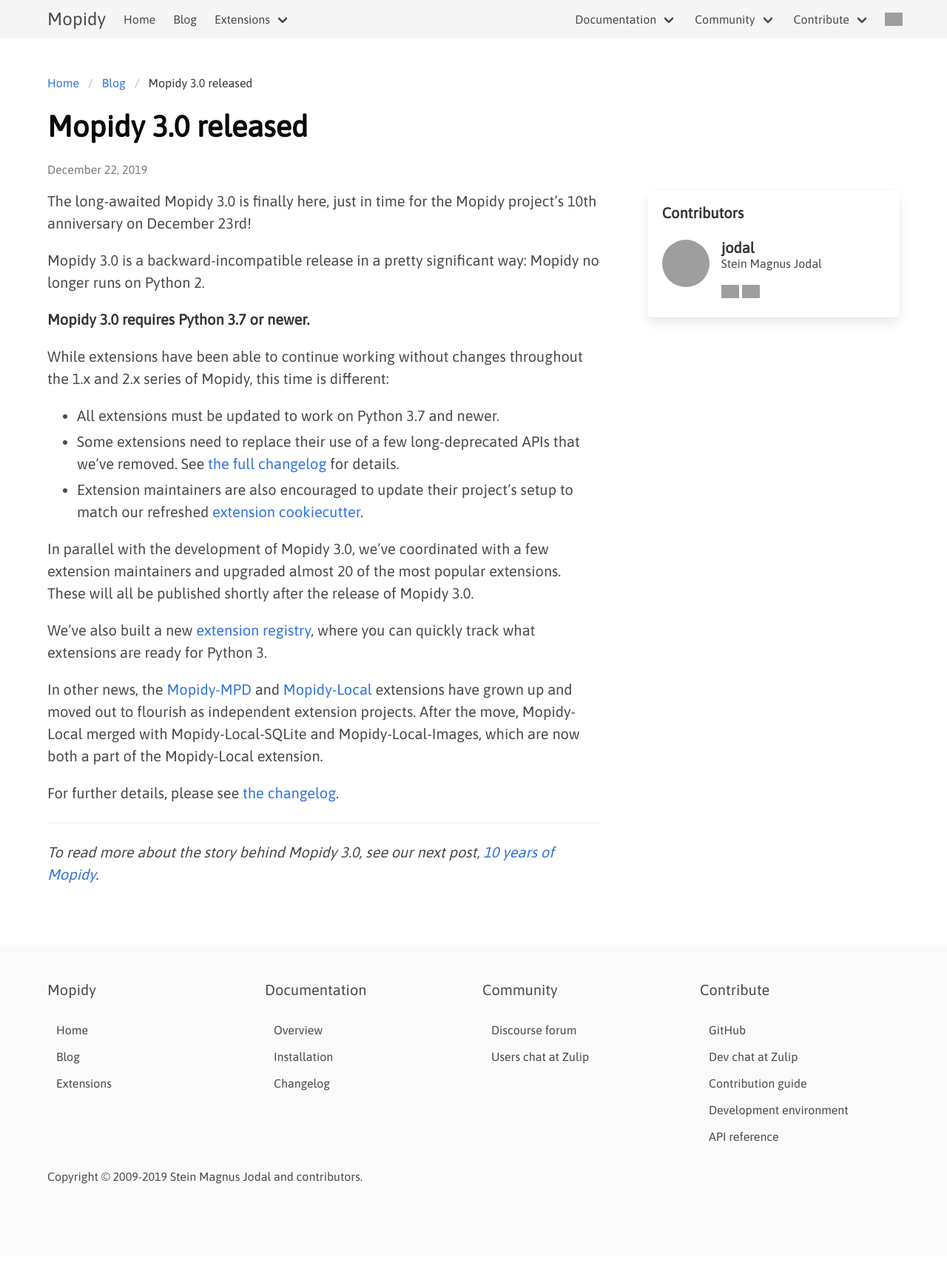
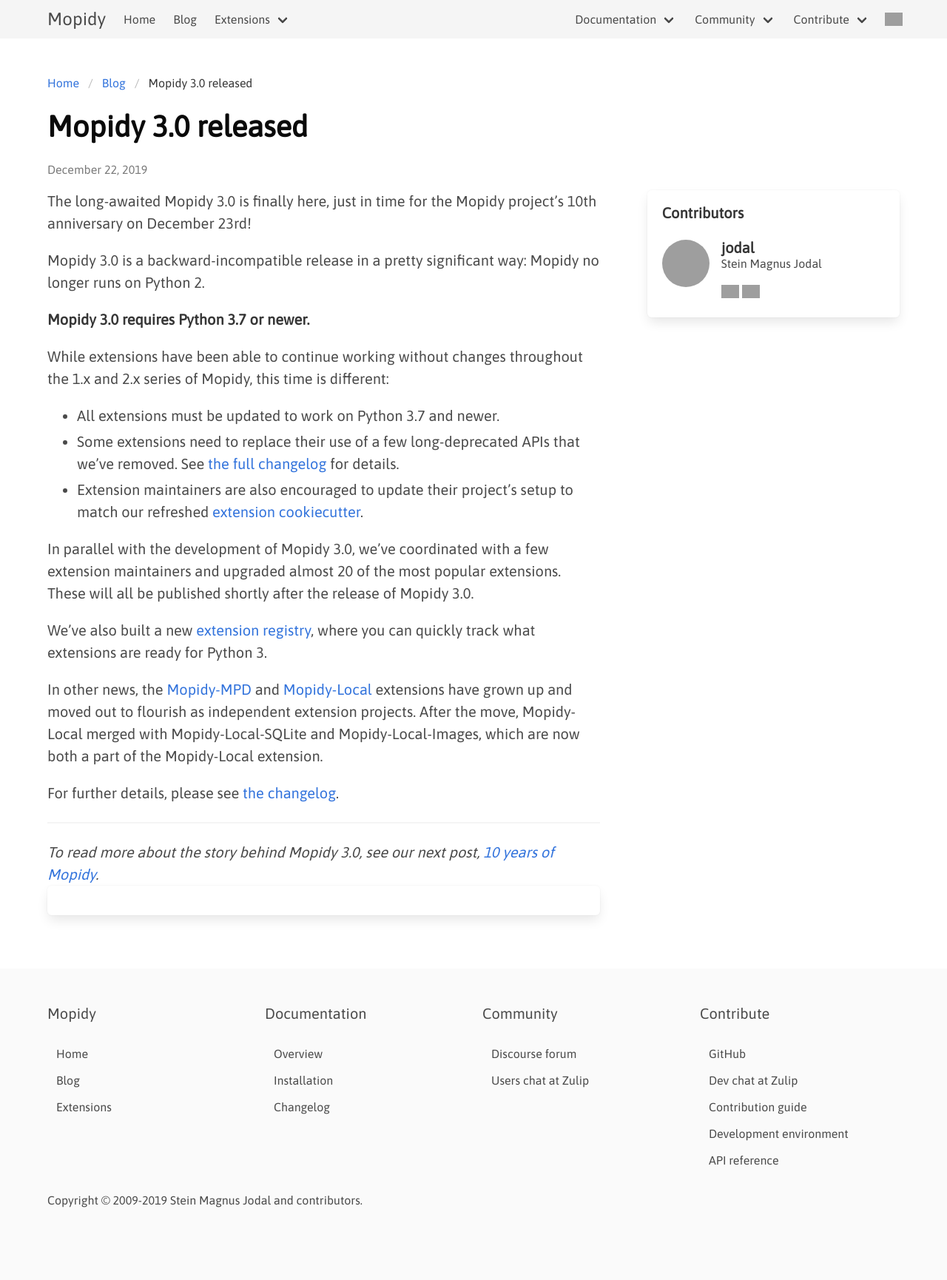
Before and after one commit to mopidy/website, a Jekyll site: the page built from _posts/2019-12-22-mopidy-3.0.md, in a window 1280 px wide. Shown: the whole page at 74% size. Built offline with Jekyll 4.4.1, drawn with Linux system fonts in a browser that asks for light colours; a script that is not in the unit is left out; before the commit the page ends 1698 px from its top, so only the background shows below that; grey boxes are pictures that could not be loaded.

Commit message:
Slight update to comment styling

```diff
--- a/_layouts/post.html
+++ b/_layouts/post.html
@@ -35,7 +35,7 @@
           </div>
 
           {% if post.discourse-topic-id %}
-            <div id='discourse-comments'></div>
+            <div id="discourse-comments" class="box"></div>
             <script type="text/javascript">
               window.DiscourseEmbed = {
                 discourseUrl: "https://discourse.mopidy.com/",
--- a/media/css/mopidy.scss
+++ b/media/css/mopidy.scss
@@ -71,7 +71,3 @@
   filter: invert(1);
   opacity: 0.9;
 }
-
-#discourse-comments {
-  margin-top: 2em;
-}
```
